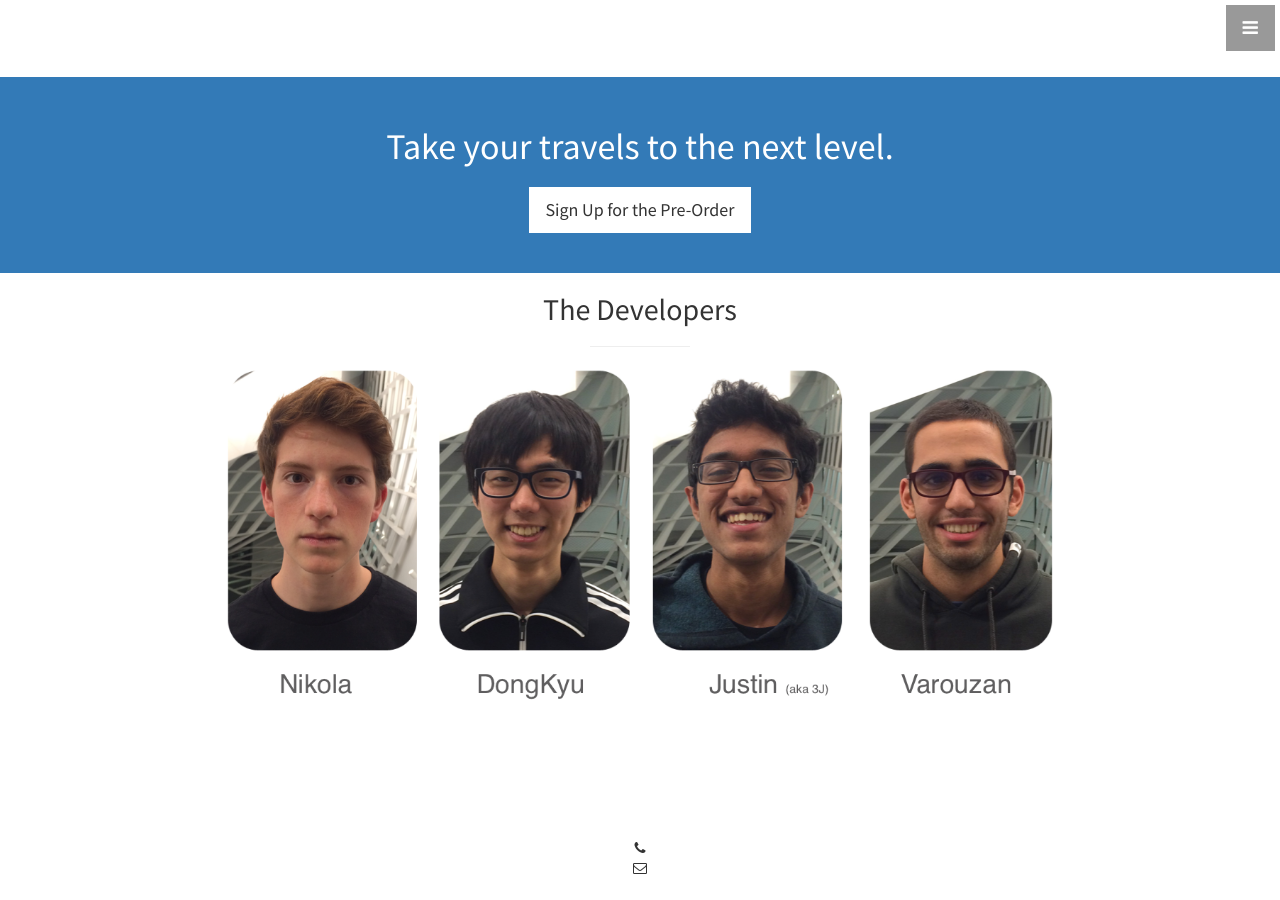
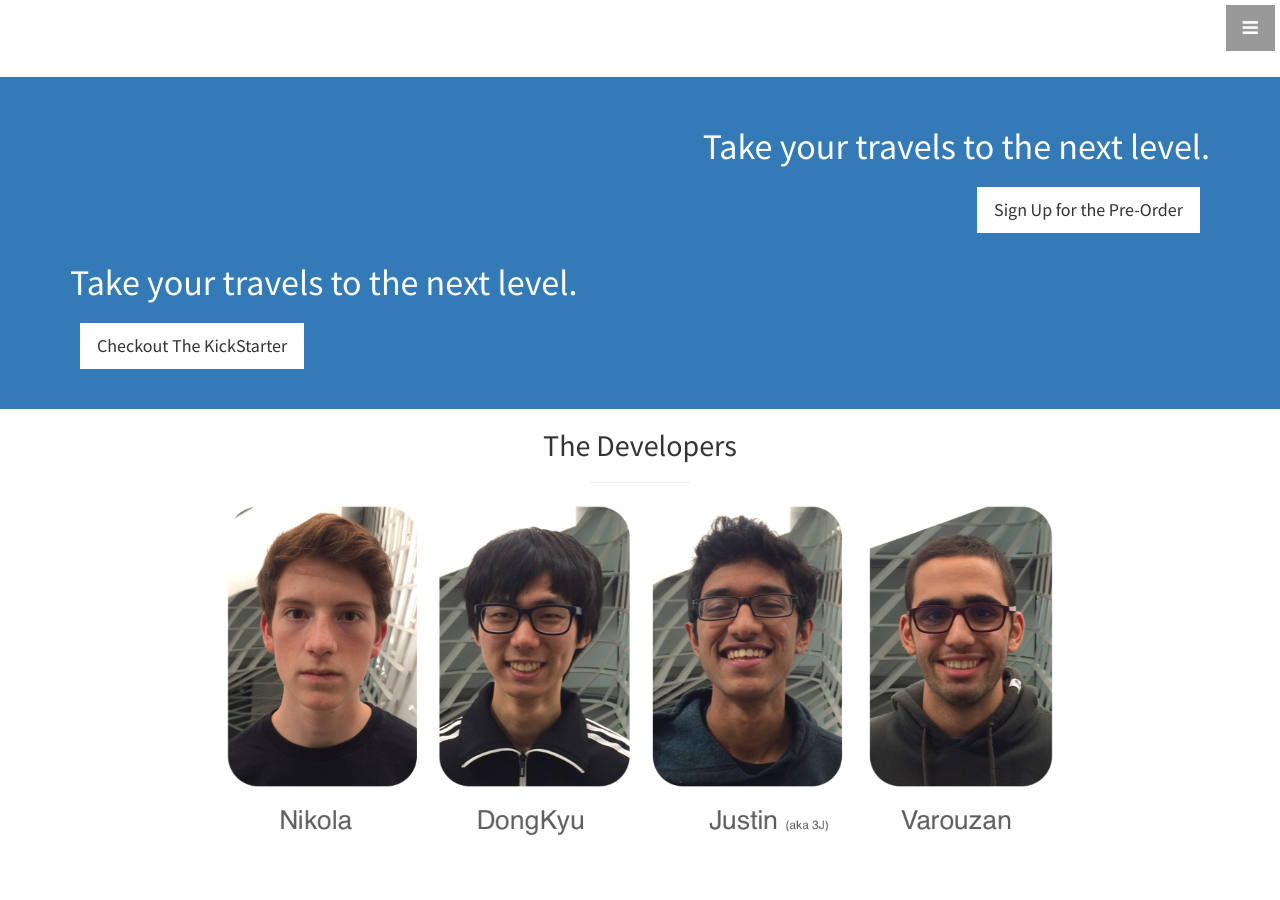
Before and after one commit to nikopj/Traveler-SCD, a Jekyll site: the page built from index.html, in a window 1280 px wide and 900 px high, scrolled down 2820 px. Built offline with Jekyll 4.4.1, drawn with Linux system fonts in a browser that asks for light colours.

Commit message:
kickstarter button

```diff
--- a/_includes/call-to-action.html
+++ b/_includes/call-to-action.html
@@ -1,10 +1,16 @@
 <aside class="call-to-action bg-primary">
   <div class="container">
     <div class="row">
-      <div class="col-lg-12 text-center">
+      <div class="col-lg-12 text-right">
         <h1>Take your travels to the next level.</h1>
         <a href="https://goo.gl/forms/YHsOiW9nqP" class="btn btn-lg btn-light">Sign Up for the Pre-Order</a>
       </div>
     </div>
+    <div class="row">
+      <div class="col-lg-12 text-left">
+        <h1>Take your travels to the next level.</h1>
+        <a href="https://www.kickstarter.com/projects/1796559534/102006959?token=311ff912" class="btn btn-lg btn-light">Checkout The KickStarter</a>
+      </div>
+    </div>
   </div>
 </aside>
```
